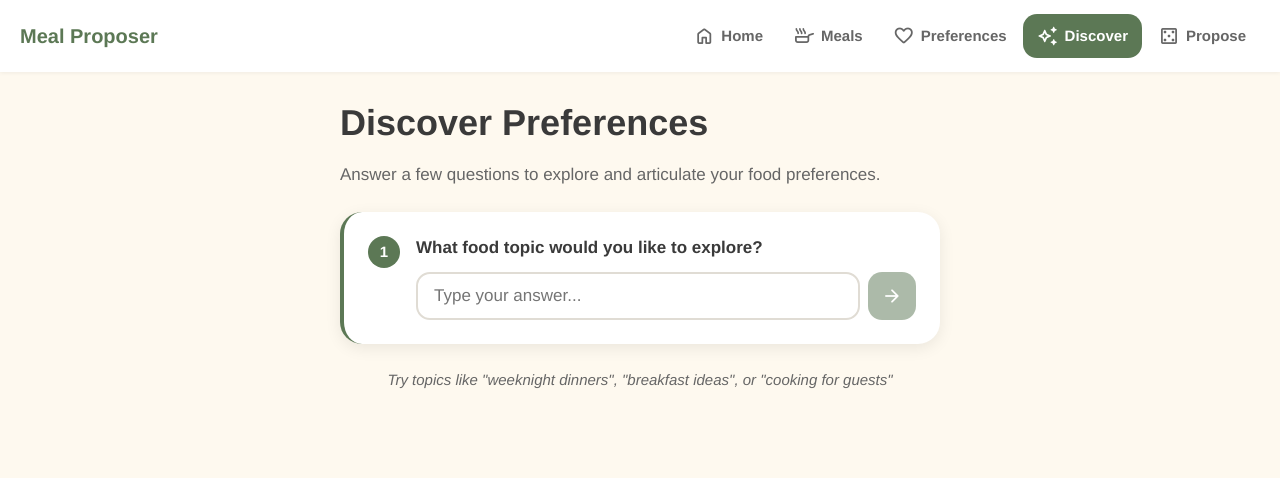
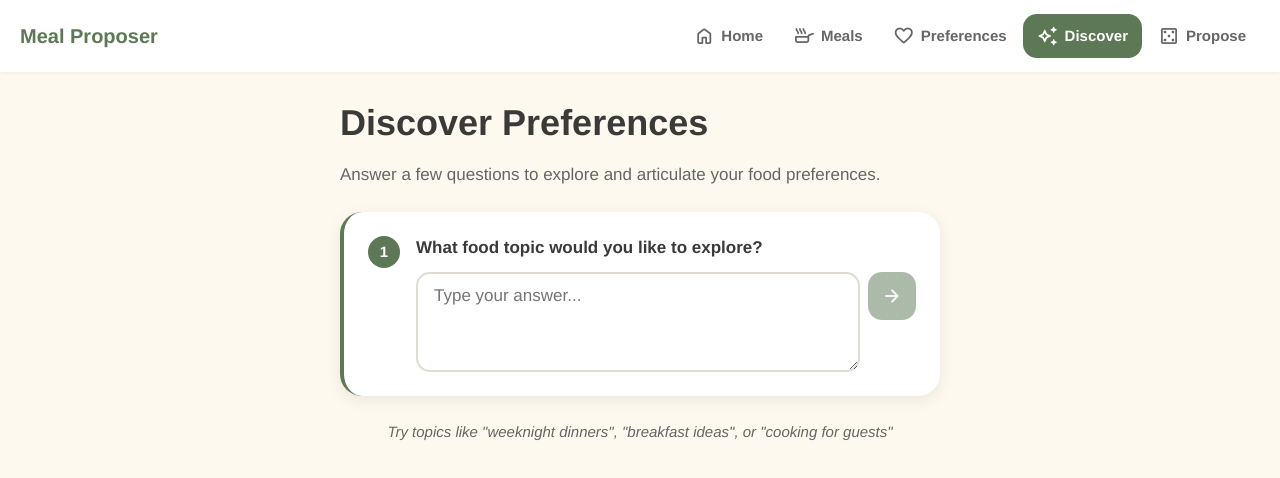
Before and after one commit to Seth-Rothschild/meal-plan-generator, a SvelteKit app: page /discover in a window 1280 px wide. Shown: the top 478 px of the page. Built offline with nearby package versions, Linux system fonts and the light colour scheme.

Commit message:
fix: preserve newlines and support multiline input in discover
Add white-space: pre-wrap to question/answer text so AI responses
render line breaks. Replace single-line input with textarea so
shift-enter works for multiline answers.

```diff
--- a/src/routes/discover/+page.svelte
+++ b/src/routes/discover/+page.svelte
@@ -130,8 +130,8 @@
 			<div class="step-card completed" in:fly={{ y: 20, duration: 300 }}>
 				<div class="step-number">{index + 1}</div>
 				<div class="step-body">
-					<p class="step-question">{step.question}</p>
-					<p class="step-answer">{step.answer}</p>
+					<p class="step-question" style="white-space: pre-wrap">{step.question}</p>
+					<p class="step-answer" style="white-space: pre-wrap">{step.answer}</p>
 				</div>
 			</div>
 		{/each}
@@ -140,7 +140,7 @@
 			<div class="step-card active" in:fly={{ y: 20, duration: 300 }}>
 				<div class="step-number">{stepNumber}</div>
 				<div class="step-body">
-					<p class="step-question">{currentQuestion}</p>
+					<p class="step-question" style="white-space: pre-wrap">{currentQuestion}</p>
 					{#if loading}
 						<div class="loading-indicator">
 							<span class="dot"></span>
@@ -149,13 +149,13 @@
 						</div>
 					{:else}
 						<div class="answer-row">
-							<input
-								type="text"
+							<textarea
+								rows="2"
 								placeholder="Type your answer..."
 								bind:value={currentAnswer}
 								onkeydown={handleKeydown}
 								disabled={loading}
-							/>
+							></textarea>
 							<button
 								type="button"
 								class="submit-btn"
@@ -312,18 +312,20 @@
 		gap: 8px;
 	}
 
-	.answer-row input {
+	.answer-row textarea {
 		flex: 1;
 		padding: 12px 16px;
 		border: 2px solid var(--color-border);
 		border-radius: var(--radius-md);
 		font-size: var(--font-base);
+		font-family: inherit;
 		background: var(--color-white);
 		color: var(--color-charcoal);
+		resize: vertical;
 		transition: border-color var(--transition-fast);
 	}
 
-	.answer-row input:focus {
+	.answer-row textarea:focus {
 		outline: none;
 		border-color: var(--color-sage);
 	}
```
